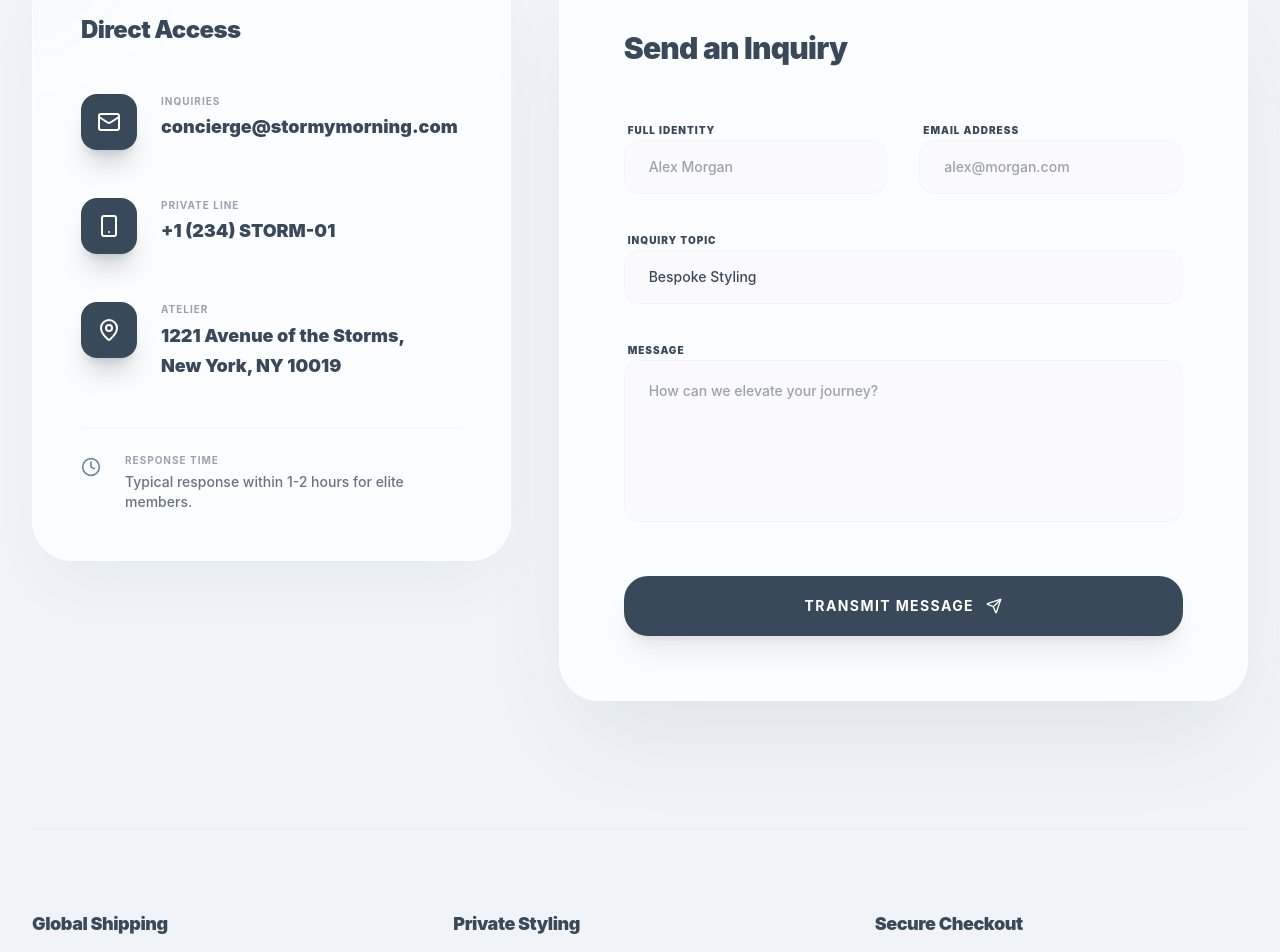
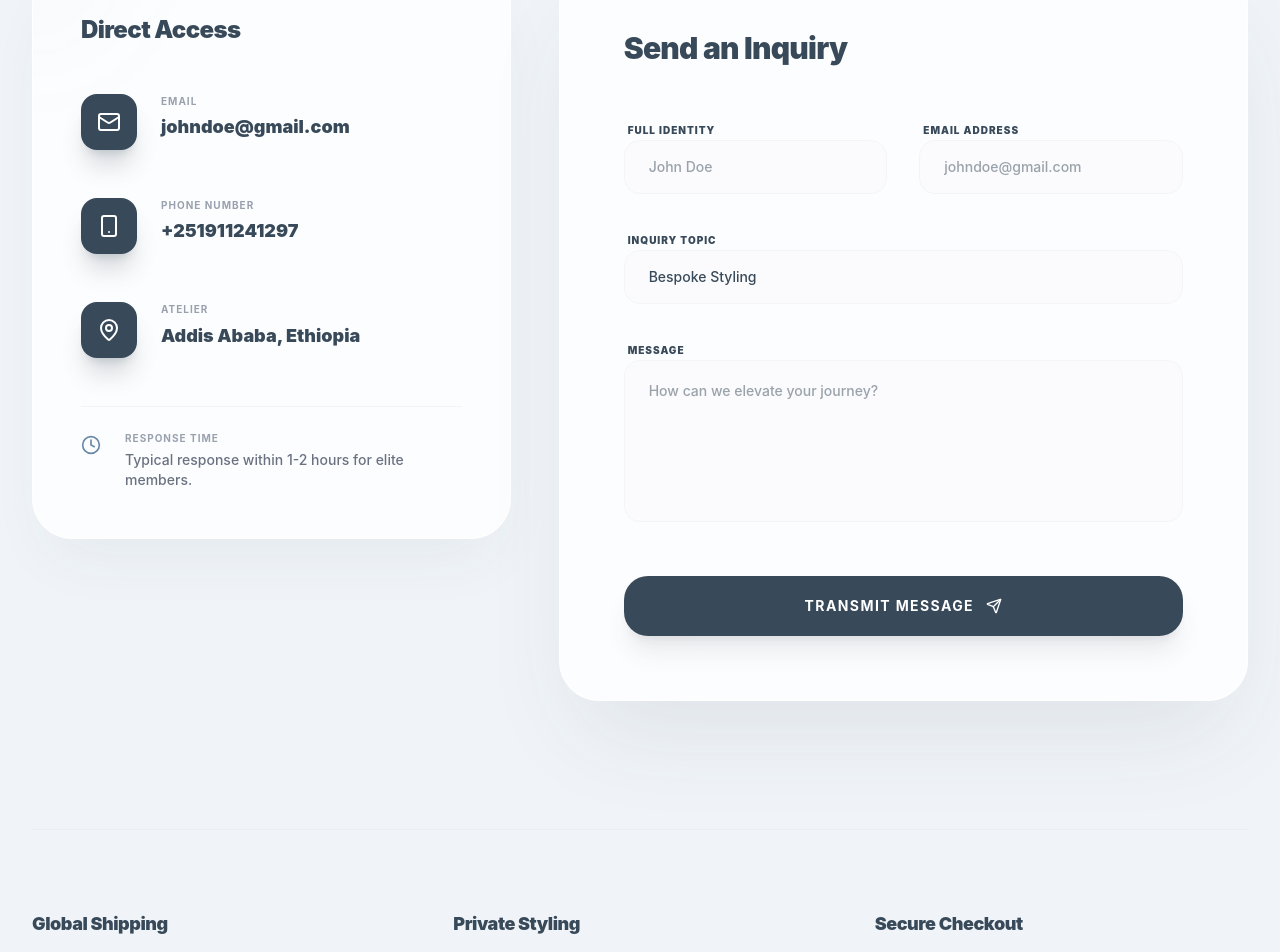
Before and after one commit to Segniko/Stormy-Morning, a React (Vite) app in the folder client/: page /contact in a window 1280 px wide. Shown: the part 412-1364 px from the top of the page. Built offline with nearby package versions, Linux system fonts and the light colour scheme.

Commit message:
Updated several pages

```diff
--- a/client/src/components/Bundles.jsx
+++ b/client/src/components/Bundles.jsx
@@ -18,19 +18,16 @@ const Bundles = () => {
         {
             name: 'The Executive',
             description: 'Leather Briefcase + Mechanical Keyboard',
-            image: 'https://images.unsplash.com/photo-1512213063672-d79b18bc6110?auto=format&fit=crop&q=80&w=800',
             colors: ['#8B4513', '#1A1A1A'],
         },
         {
             name: 'The Creative',
             description: 'Canvas Tote + Pro Drawing Tablet',
-            image: 'https://images.unsplash.com/photo-1558655146-d09347e92766?auto=format&fit=crop&q=80&w=800',
             colors: ['#D1D5DB', '#111827'],
         },
         {
             name: 'The Traveler',
             description: 'Waterproof Duffel + Noise Cancelling Headphones',
-            image: 'https://images.unsplash.com/photo-1544133782-b620ec9ad8ce?auto=format&fit=crop&q=80&w=800',
             colors: ['#1E3A8A', '#374151'],
         },
     ];
--- a/client/src/components/Footer.jsx
+++ b/client/src/components/Footer.jsx
@@ -34,10 +34,10 @@ const Footer = () => {
                     <div>
                         <h4 className="text-sm font-bold text-stormy-dark uppercase tracking-widest mb-6">Shop</h4>
                         <ul className="space-y-4">
-                            <li><Link to="/products?category=Apparel" className="text-sm text-gray-500 hover:text-stormy-blue transition-colors">Apparel</Link></li>
-                            <li><Link to="/products?category=Laptops" className="text-sm text-gray-500 hover:text-stormy-blue transition-colors">Laptops</Link></li>
-                            <li><Link to="/products?category=Audio" className="text-sm text-gray-500 hover:text-stormy-blue transition-colors">Audio Tech</Link></li>
-                            <li><Link to="/products?category=Photography" className="text-sm text-gray-500 hover:text-stormy-blue transition-colors">Photography</Link></li>
+                            <li><Link to="/products" className="text-sm text-gray-500 hover:text-stormy-blue transition-colors">Apparel</Link></li>
+                            <li><Link to="/products" className="text-sm text-gray-500 hover:text-stormy-blue transition-colors">Laptops</Link></li>
+                            <li><Link to="/products" className="text-sm text-gray-500 hover:text-stormy-blue transition-colors">Audio Tech</Link></li>
+                            <li><Link to="/products" className="text-sm text-gray-500 hover:text-stormy-blue transition-colors">Photography</Link></li>
                         </ul>
                     </div>
 
@@ -69,7 +69,7 @@ const Footer = () => {
                 </div>
 
                 <div className="border-t border-gray-100 pt-10 flex flex-col md:flex-row justify-between items-center gap-4">
-                    <p className="text-xs text-gray-400">© 2024 Stormy Morning. Designed for the modern aesthetic.</p>
+                    <p className="text-xs text-gray-400">© 2026 Stormy Morning. Designed for the modern aesthetic.</p>
                     <div className="flex space-x-6">
                         <Link to="#" className="text-xs text-gray-400 hover:text-stormy-blue transition-colors">Privacy Policy</Link>
                         <Link to="#" className="text-xs text-gray-400 hover:text-stormy-blue transition-colors">Terms of Service</Link>
--- a/client/src/pages/ContactPage.jsx
+++ b/client/src/pages/ContactPage.jsx
@@ -44,8 +44,8 @@ const ContactPage = () => {
                                         <Mail className="w-6 h-6" />
                                     </div>
                                     <div className="space-y-1">
-                                        <h4 className="text-[10px] font-bold text-gray-400 uppercase tracking-widest">Inquiries</h4>
-                                        <p className="text-lg font-black text-stormy-dark">concierge@stormymorning.com</p>
+                                        <h4 className="text-[10px] font-bold text-gray-400 uppercase tracking-widest">Email</h4>
+                                        <p className="text-lg font-black text-stormy-dark">johndoe@gmail.com</p>
                                     </div>
                                 </div>
 
@@ -54,8 +54,8 @@ const ContactPage = () => {
                                         <Smartphone className="w-6 h-6" />
                                     </div>
                                     <div className="space-y-1">
-                                        <h4 className="text-[10px] font-bold text-gray-400 uppercase tracking-widest">Private Line</h4>
-                                        <p className="text-lg font-black text-stormy-dark">+1 (234) STORM-01</p>
+                                        <h4 className="text-[10px] font-bold text-gray-400 uppercase tracking-widest">Phone Number</h4>
+                                        <p className="text-lg font-black text-stormy-dark">+251911241297</p>
                                     </div>
                                 </div>
 
@@ -66,8 +66,7 @@ const ContactPage = () => {
                                     <div className="space-y-1">
                                         <h4 className="text-[10px] font-bold text-gray-400 uppercase tracking-widest">Atelier</h4>
                                         <p className="text-lg font-black text-stormy-dark leading-relaxed">
-                                            1221 Avenue of the Storms,<br />
-                                            New York, NY 10019
+                                            Addis Ababa, Ethiopia
                                         </p>
                                     </div>
                                 </div>
@@ -94,7 +93,7 @@ const ContactPage = () => {
                                     <input
                                         type="text"
                                         required
-                                        placeholder="Alex Morgan"
+                                        placeholder="John Doe"
                                         className="w-full bg-gray-50/50 border border-gray-100 rounded-2xl px-6 py-4 text-sm text-stormy-dark focus:ring-2 focus:ring-stormy-blue/10 focus:bg-white transition-all outline-none font-medium"
                                         onChange={(e) => setFormData({ ...formData, name: e.target.value })}
                                     />
@@ -105,7 +104,7 @@ const ContactPage = () => {
                                     <input
                                         type="email"
                                         required
-                                        placeholder="alex@morgan.com"
+                                        placeholder="johndoe@gmail.com"
                                         className="w-full bg-gray-50/50 border border-gray-100 rounded-2xl px-6 py-4 text-sm text-stormy-dark focus:ring-2 focus:ring-stormy-blue/10 focus:bg-white transition-all outline-none font-medium"
                                         onChange={(e) => setFormData({ ...formData, email: e.target.value })}
                                     />
@@ -155,7 +154,7 @@ const ContactPage = () => {
                         </div>
                         <div className="space-y-4">
                             <h4 className="text-lg font-black text-stormy-dark tracking-tight">Private Styling</h4>
-                            <p className="text-sm text-gray-400 leading-relaxed font-medium">Book a 1-on-1 virtual consultant with our elite styling team for a curated look.</p>
+                            <p className="text-sm text-gray-400 leading-relaxed font-medium">Book a 1 on 1 virtual consultant with our elite styling team for a curated look.</p>
                         </div>
                         <div className="space-y-4">
                             <h4 className="text-lg font-black text-stormy-dark tracking-tight">Secure Checkout</h4>
```
